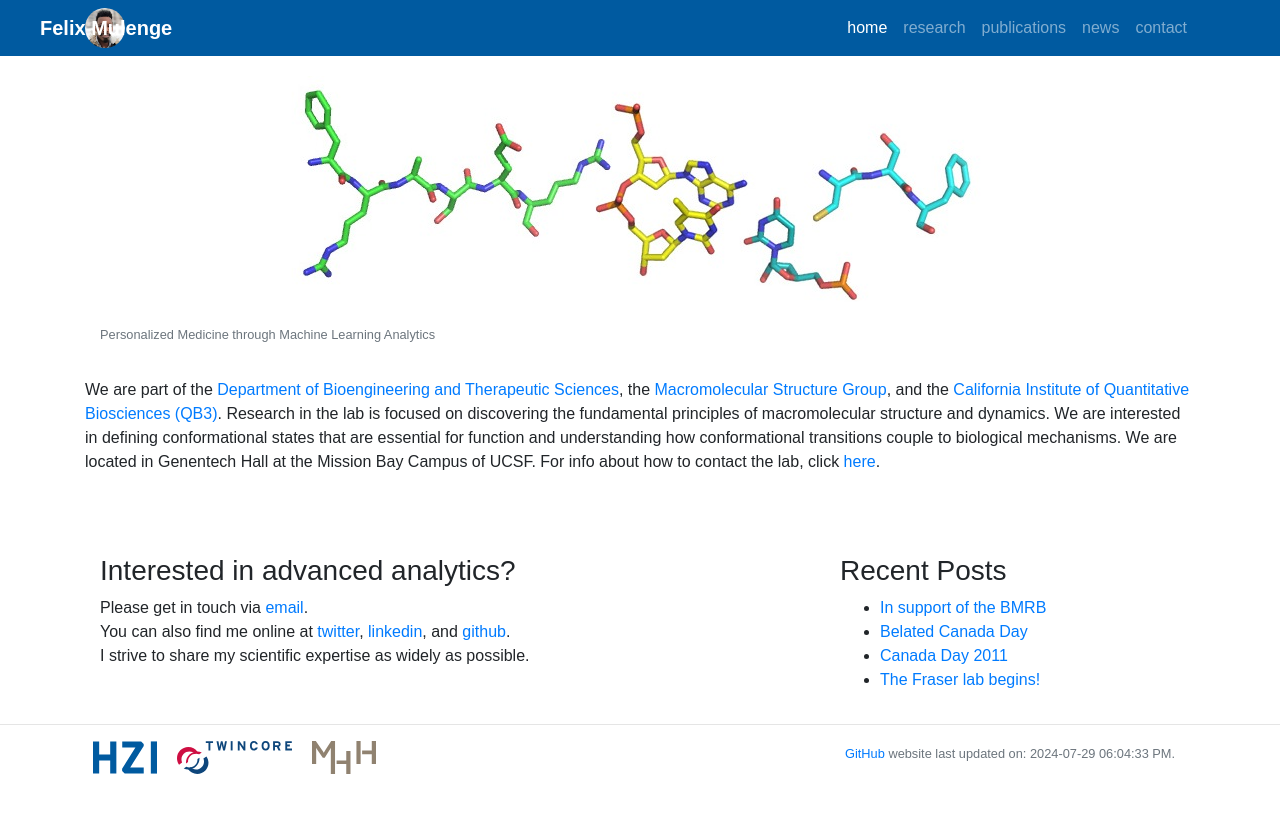
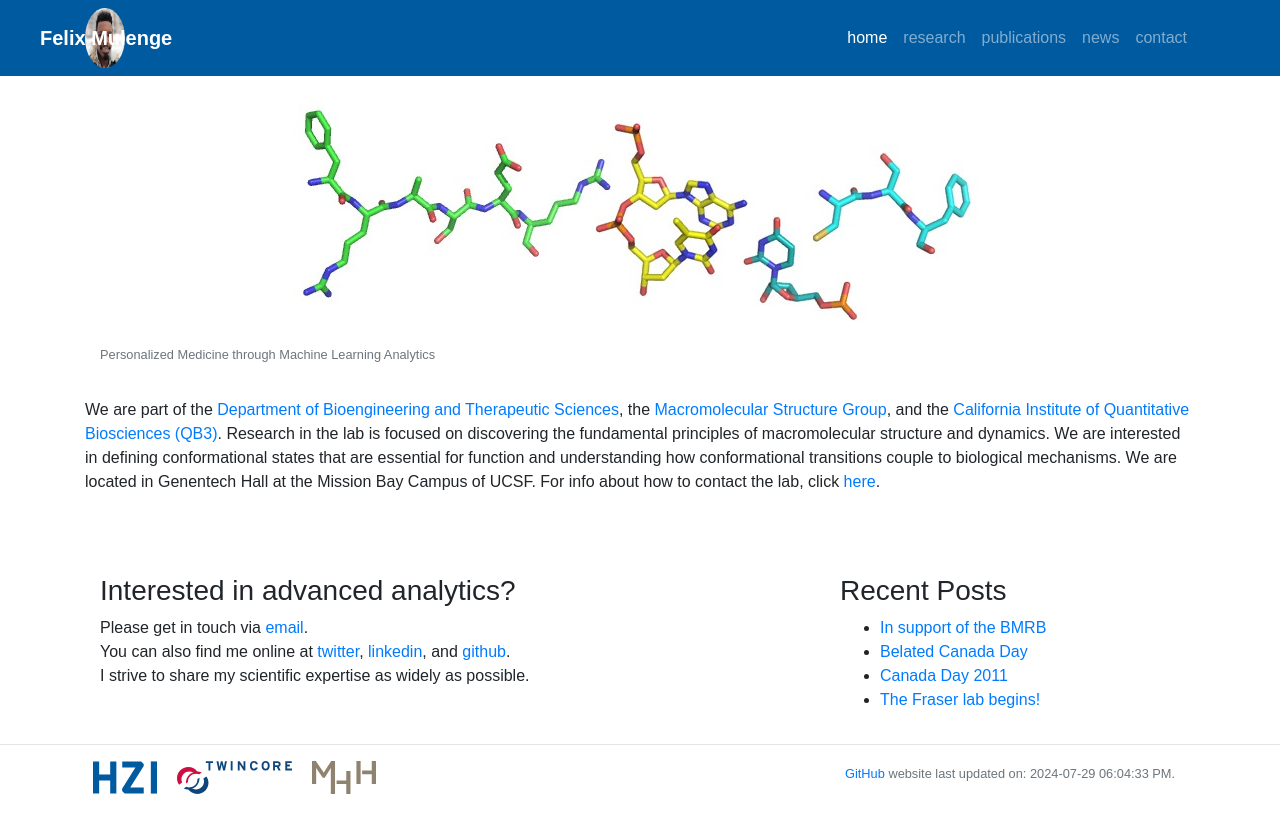
Before and after one commit to fmulenge/fmulenge.github.io, a Jekyll site: the page built from index.md, in a window 1280 px wide. Shown: the top 833 px of the page. Built offline with Jekyll 4.4.1, drawn with Linux system fonts in a browser that asks for light colours.

Commit message:
Update custom.css

```diff
--- a/static/css/custom.css
+++ b/static/css/custom.css
@@ -50,7 +50,7 @@
 
 .avatar {
     width: 40px;
-    height: 40px;
+    height: 60px;
     border-radius: 50%;
     overflow: hidden;
 }
```
